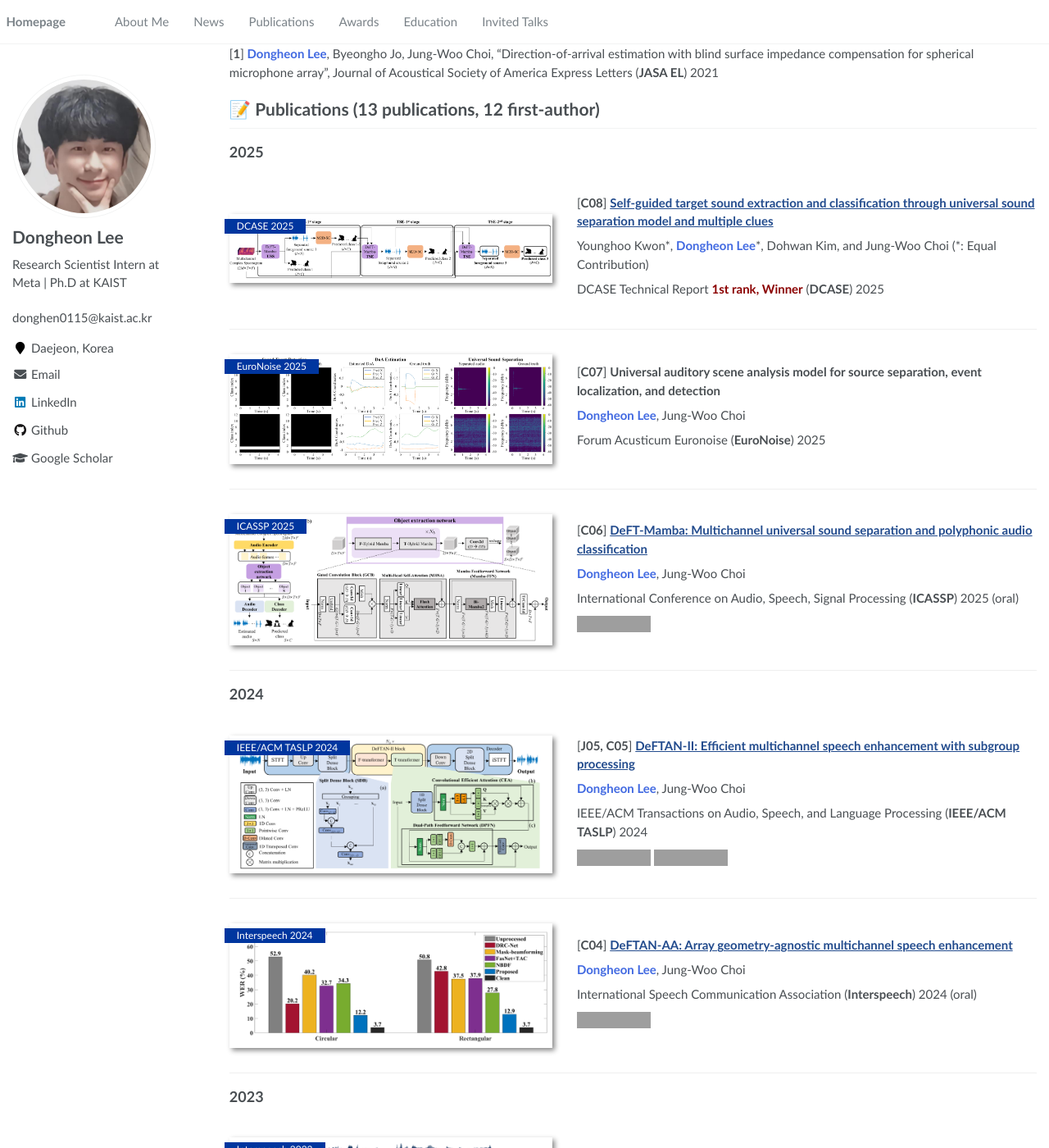
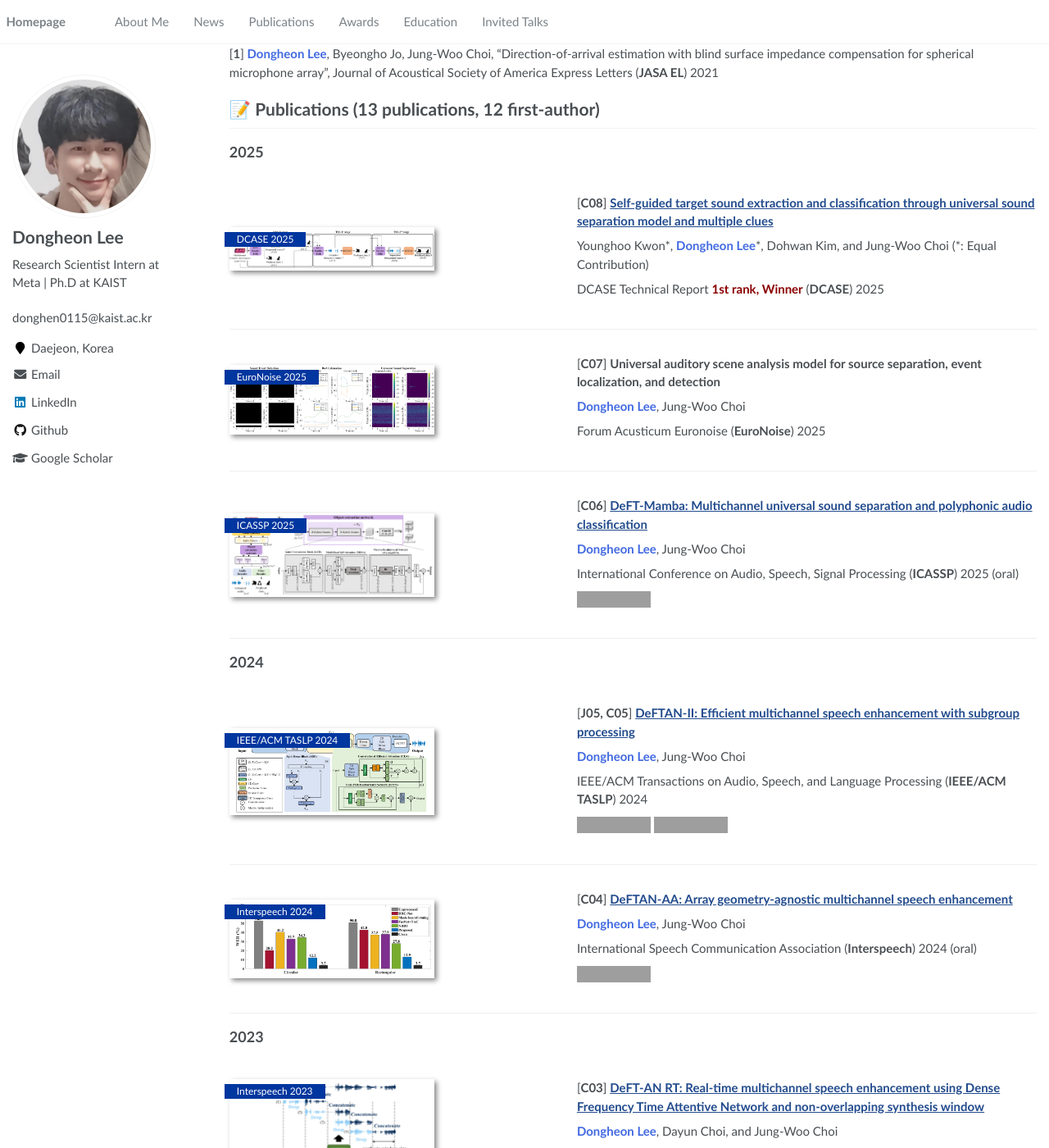
Before and after one commit to donghoney0416/donghoney0416.github.io, a Jekyll site: the page built from _pages/about.md, in a window 1280 px wide and 1400 px high, scrolled down 1150 px. Shown: the whole window at 82% size. Built offline with Jekyll 4.4.1, drawn with Linux system fonts in a browser that asks for light colours; grey boxes are pictures that could not be loaded.

Commit message:
Update main.scss

```diff
--- a/assets/css/main.scss
+++ b/assets/css/main.scss
@@ -56,7 +56,7 @@
         width: 100%;
         order: 2;
         img {
-            max-width: 400px;
+            max-width: 250px;
             box-shadow: 3px 3px 6px #888;
             object-fit: cover;
         }
```
